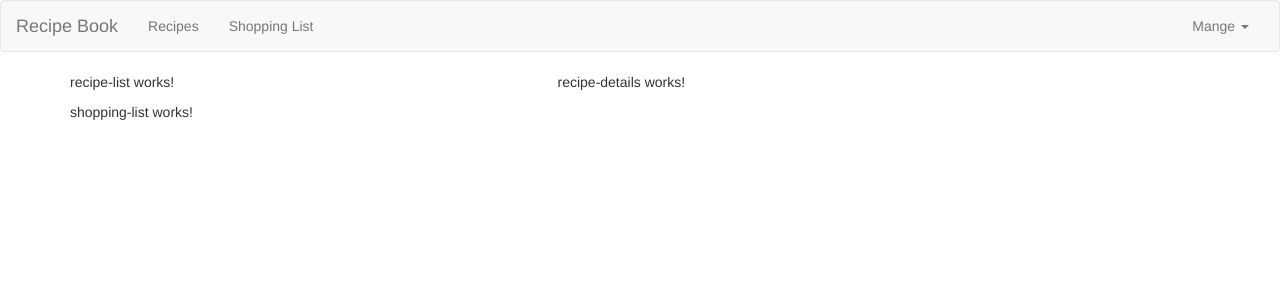
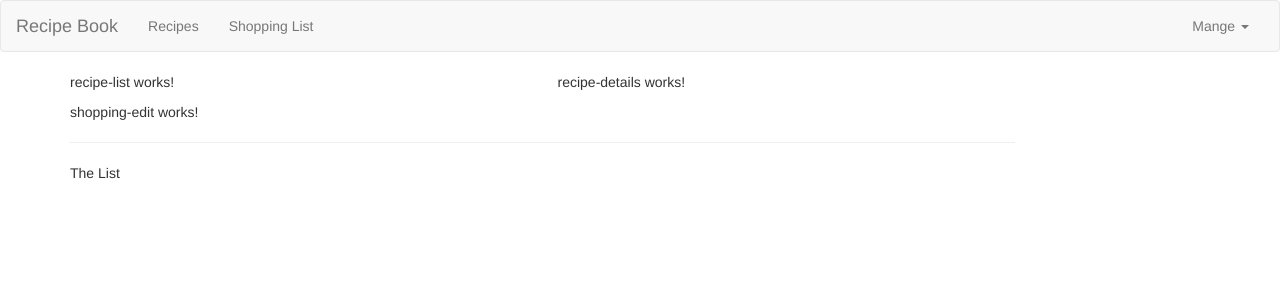
Before and after one commit to aadi1999/recipeApp, an Angular app: page / in a window 1280 px wide. Shown: the top 300 px of the page. Built offline with nearby package versions, Linux system fonts and the light colour scheme.

Commit message:
added shopping edit selector in shopping list component

```diff
--- a/src/app/shopping-list/shopping-list.component.html
+++ b/src/app/shopping-list/shopping-list.component.html
@@ -1 +1,7 @@
-<p>shopping-list works!</p>
+<div class="row">
+    <div class="col-xs-10">
+        <app-shopping-edit></app-shopping-edit>
+        <hr>
+        <p>The List</p>
+    </div>
+</div>
```
